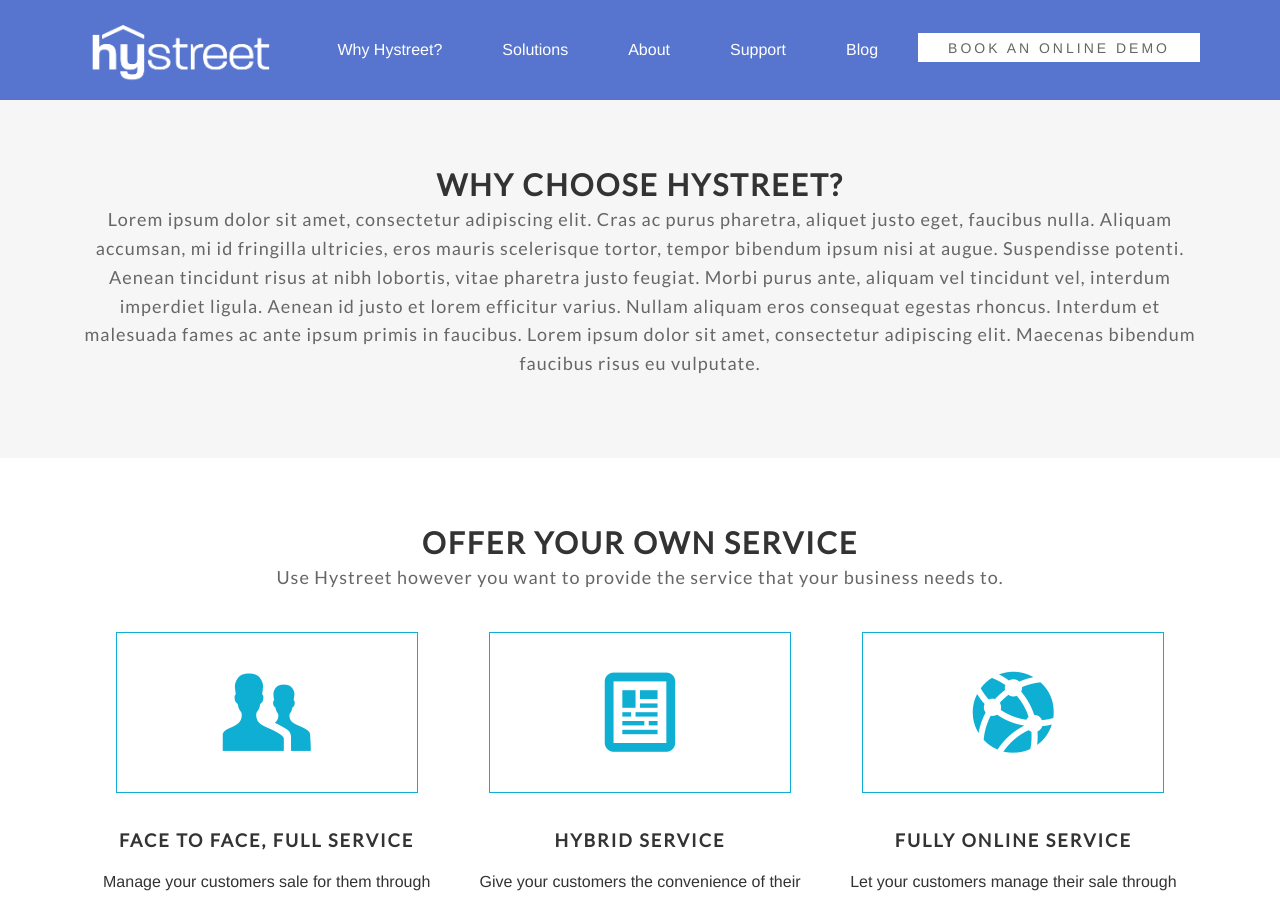
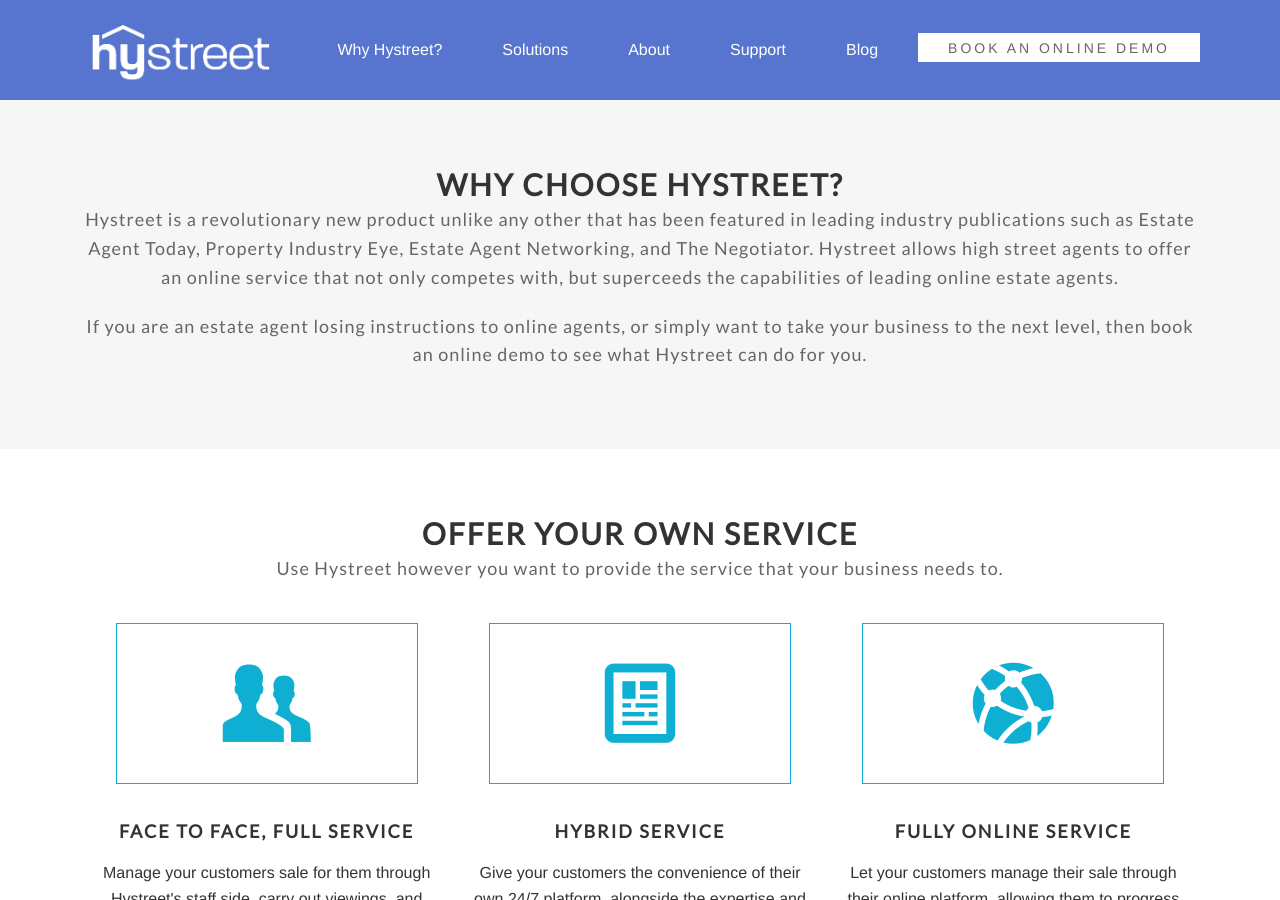
Before and after one commit to hystreet/hystreet.github.io, a Jekyll site: the page built from why-hystreet/index.html, in a window 1280 px wide and 900 px high. Built offline with Jekyll 4.4.1, drawn with Linux system fonts in a browser that asks for light colours; some web fonts are replaced.

Commit message:
updating copy

```diff
--- a/why-hystreet/index.html
+++ b/why-hystreet/index.html
@@ -43,7 +43,10 @@
     <div class='special-title centered-text'>
       <h2>Why choose Hystreet?</h2>
       <p>
-Lorem ipsum dolor sit amet, consectetur adipiscing elit. Cras ac purus pharetra, aliquet justo eget, faucibus nulla. Aliquam accumsan, mi id fringilla ultricies, eros mauris scelerisque tortor, tempor bibendum ipsum nisi at augue. Suspendisse potenti. Aenean tincidunt risus at nibh lobortis, vitae pharetra justo feugiat. Morbi purus ante, aliquam vel tincidunt vel, interdum imperdiet ligula. Aenean id justo et lorem efficitur varius. Nullam aliquam eros consequat egestas rhoncus. Interdum et malesuada fames ac ante ipsum primis in faucibus. Lorem ipsum dolor sit amet, consectetur adipiscing elit. Maecenas bibendum faucibus risus eu vulputate.
+        Hystreet is a revolutionary new product unlike any other that has been featured in leading industry publications such as Estate Agent Today, Property Industry Eye, Estate Agent Networking, and The Negotiator. Hystreet allows high street agents to offer an online service that not only competes with, but superceeds the capabilities of leading online estate agents.
+      </p>
+      <p>
+        If you are an estate agent losing instructions to online agents, or simply want to take your business to the next level, then book an online demo to see what Hystreet can do for you.
       </p>
   </div>
 </div>
```
